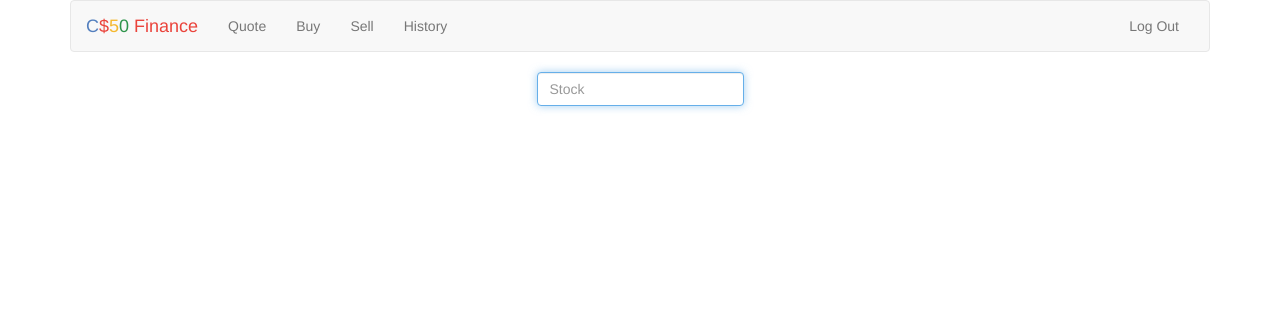
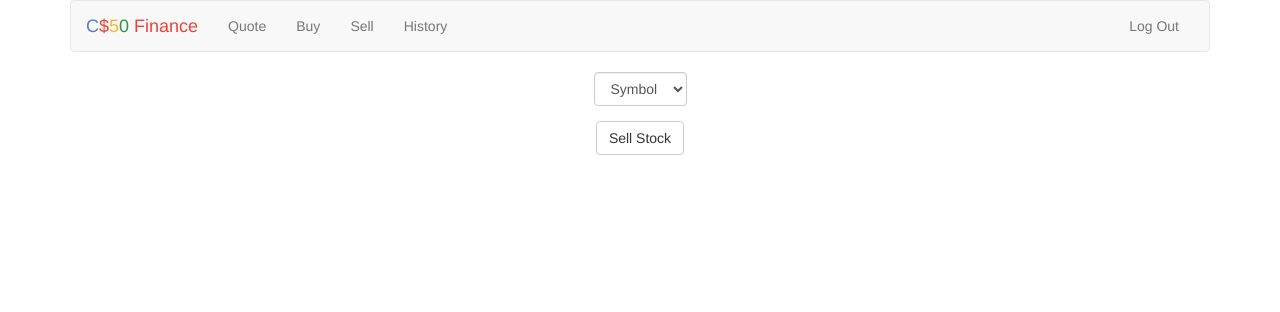
Before and after one commit to mestu118/Finance, a Flask app: page /sell in a window 1280 px wide. Shown: the top 312 px of the page. Run offline with Flask 2, Linux system fonts and the light colour scheme; a user stored in the database is signed in; some libraries are stand-ins or nearby versions.

Commit message:
queried data for the symbols in the portfolio to display in the sell.html as a select method

```diff
--- a/application.py
+++ b/application.py
@@ -178,7 +178,8 @@ def register():
 @login_required
 def sell():
     """Sell shares of stock."""
+    stocks = db.execute("SELECT portfolio.symbol FROM portfolio GROUP BY portfolio.symbol")
     if request.method == "POST":
         return apology("SOLD IT")
     else:
-        return render_template("sell.html")
+        return render_template("sell.html", stocks = stocks)
--- a/templates/buy.html
+++ b/templates/buy.html
@@ -2,6 +2,7 @@
 
 {% block title %}
     Buy
+
 {% endblock %}
 
 {% block main %}
--- a/templates/sell.html
+++ b/templates/sell.html
@@ -4,7 +4,15 @@
     <form action="{{ url_for('sell') }}" method="post">
         <fieldset>
             <div class = "form-group">
-                <input autocomplete = "off" autofocus class = "form-control" name = "stock" placeholder = "Stock" type = "text"/>
+                <select class = "form-control" name="symbol">
+                    <option disabld selected value> Symbol </option>
+                    {% for stock in stocks %}
+                    <option value="stock"> {{ stock['symbol'] }}</option>
+                    {% endfor %}
+                </select>
+            </div>
+            <div class="form-group">
+                <button class="btn btn-default" type="submit">Sell Stock</button>
             </div>
         </fieldset>
     </form>
```
